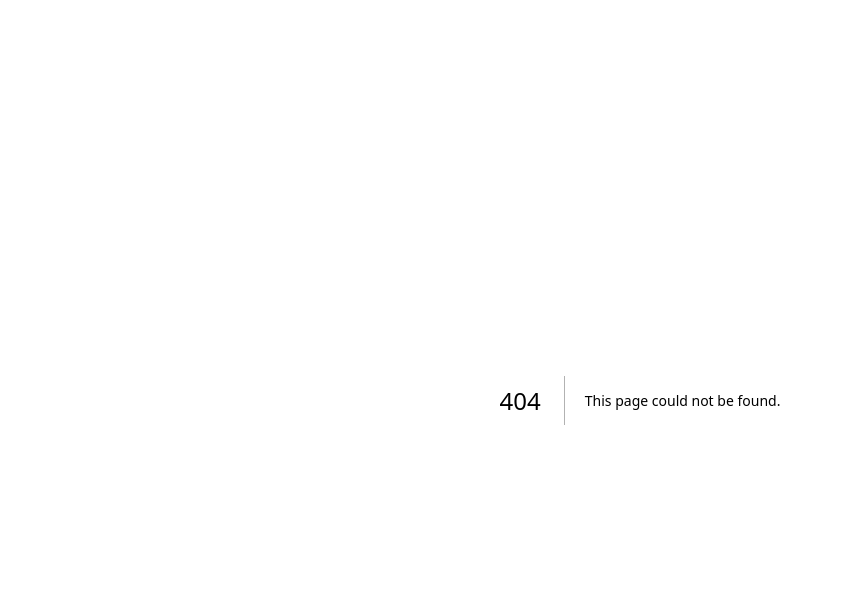
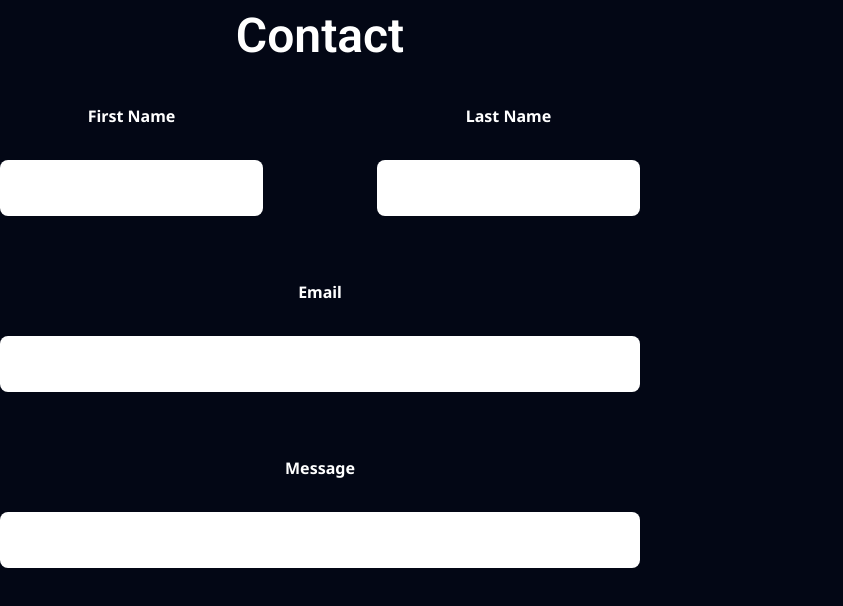
Before and after one commit to wellendorfmatthew/software-portfolio, a Next.js app in the folder software-portfolio/: page /components/contact in a window 1280 px wide. Before the commit this address had no page. Shown: the top 606 px of the page, without its empty margins (0-843 px from the left). Built offline with nearby package versions, Linux system fonts and the light colour scheme.

Commit message:
Started adding contact section

```diff
--- /dev/null
+++ b/software-portfolio/src/app/components/contact/page.tsx
@@ -0,0 +1,62 @@
+'use client'
+import { useState } from "react";
+import Image from "next/image";
+import { ProjectList } from "../../../../lib/project";
+import { Project } from "../../../../lib/project";
+
+export default function Contact() {
+    const [firstName, setFirstName] = useState("");
+    const [lastName, setLastName] = useState("");
+    const [email, setEmail] = useState("");
+    const [message, setMessage] = useState("");
+
+  return (
+    <div className="w-1/2 flex flex-col items-center justify-center gap-8">
+        <h1 className="text-extraLarge font-semibold ">Contact</h1>
+        <form className="w-full flex flex-col gap-16">
+            <div className="flex justify-between items-center">
+                <div className="flex flex-col items-center justify-center gap-8">
+                    <label htmlFor="first-name" className="font-(family-name:--font-noto-sans) font-bold text-quaternary text-small">First Name</label>
+                    <input
+                        type="text"
+                        id="first-name"
+                        value={firstName}
+                        onChange={(e) => setFirstName(e.target.value)}
+                        className="bg-quaternary rounded-lg py-names-vertical px-names-horizontal text-quinary outline-none text-center"
+                    />
+                </div>
+                <div className="flex flex-col items-center justify-center gap-8">
+                    <label htmlFor="last-name" className="font-(family-name:--font-noto-sans) font-bold text-quaternary text-small">Last Name</label>
+                    <input
+                        type="text"
+                        id="last-name"
+                        value={lastName}
+                        onChange={(e) => setLastName(e.target.value)}
+                        className="bg-quaternary rounded-lg py-names-vertical px-names-horizontal text-quinary outline-none text-center"
+                    />
+                </div>
+            </div>
+            <div className="flex flex-col items-center justify-center gap-8">
+                <label htmlFor="email" className="font-(family-name:--font-noto-sans) font-bold text-quaternary text-small">Email</label>
+                <input
+                    type="email"
+                    id="email"
+                    value={email}
+                    onChange={(e) => setEmail(e.target.value)}
+                    className="bg-quaternary rounded-lg py-names-vertical px-names-horizontal text-quinary outline-none text-center w-full"
+                />
+            </div>
+            <div className="flex flex-col items-center justify-center gap-8">
+                <label htmlFor="message" className="font-(family-name:--font-noto-sans) font-bold text-quaternary text-small">Message</label>
+                <input
+                    type="text"
+                    id="message"
+                    value={message}
+                    onChange={(e) => setMessage(e.target.value)}
+                    className="bg-quaternary rounded-lg py-names-vertical px-names-horizontal text-quinary outline-none w-full text-wrap"
+                />
+            </div>
+        </form>
+    </div>
+  );
+}
--- a/software-portfolio/src/app/globals.css
+++ b/software-portfolio/src/app/globals.css
@@ -17,11 +17,14 @@
   --color-secondary: #6884E9;
   --color-tertiary: #1B2836;
   --color-quaternary: #FFFFFF;
+  --color-quinary: #000000;
 
   /* Padding */
   --spacing-button: 0.5em;
   --spacing-lg-button-horizontal: 2em;
   --spacing-lg-button-vertical: 0.5em;
+  --spacing-names-vertical: 1em;
+  --spacing-names-horizontal: 2.5em;
 }
 
 html {
--- a/software-portfolio/src/app/page.tsx
+++ b/software-portfolio/src/app/page.tsx
@@ -4,6 +4,7 @@ import Home from "./components/home/page";
 import AboutMe from "./components/about-me/page";
 import Skills from "./components/skills/page";
 import Projects from "./components/projects/page";
+import Contact from "./components/contact/page";
 
 export default function Root() {
   return (
@@ -13,6 +14,7 @@ export default function Root() {
       <AboutMe />
       <Skills />
       <Projects />
+      <Contact />
     </div>
   );
 }
```
